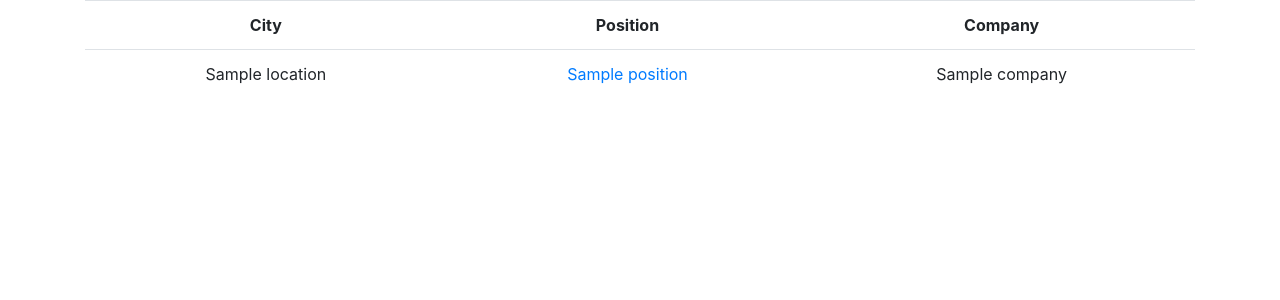
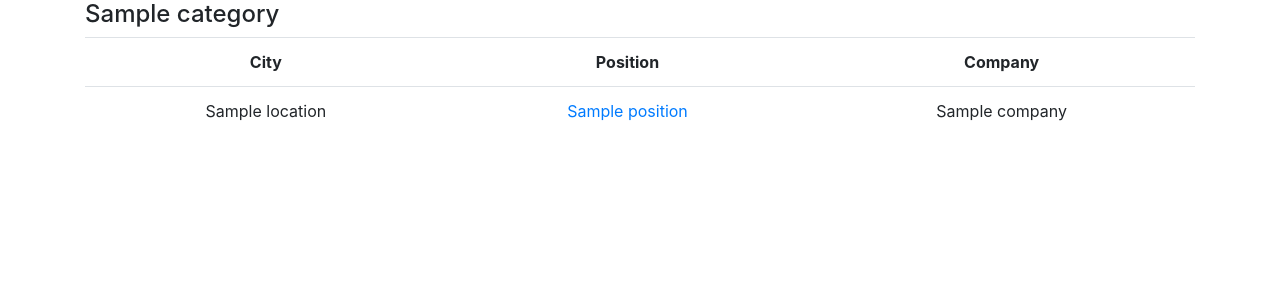
Before and after one commit to onlinebizsoft-training/jobeet, a Symfony app: template templates/job/list.html.twig in a window 1280 px wide. Shown: the part 56-356 px from the top of the page. Run offline with Twig, Linux system fonts and the light colour scheme; the template is opened without the code that fills it: most values are stand-ins (such as "Sample title", 1, 10 or a date in 2020); some libraries are stand-ins or nearby versions.

Commit message:
day 6: update list, show active jobs sort by category

```diff
--- a/templates/job/list.html.twig
+++ b/templates/job/list.html.twig
@@ -1,6 +1,8 @@
 {% extends 'base.html.twig' %}
 
 {% block body %}
+    {% for category in categories %}
+        <h4>{{ category.name }}</h4>
         <table class="table text-center">
             <tr>
                 <th class="active text-center">City</th>
@@ -8,7 +10,7 @@
                 <th class="active text-center">Company</th>
             </tr>
 
-        {% for job in jobs %}
+            {% for job in category.activeJobs|slice(0, max_jobs_on_homepage) %}
                 <tr>
                     <td>{{ job.location }}</td>
                     <td>
@@ -20,4 +22,5 @@
                 </tr>
             {% endfor %}
         </table>
+    {% endfor %}
 {% endblock %}
```
Lines whose indentation alone changed are shown as unchanged.
